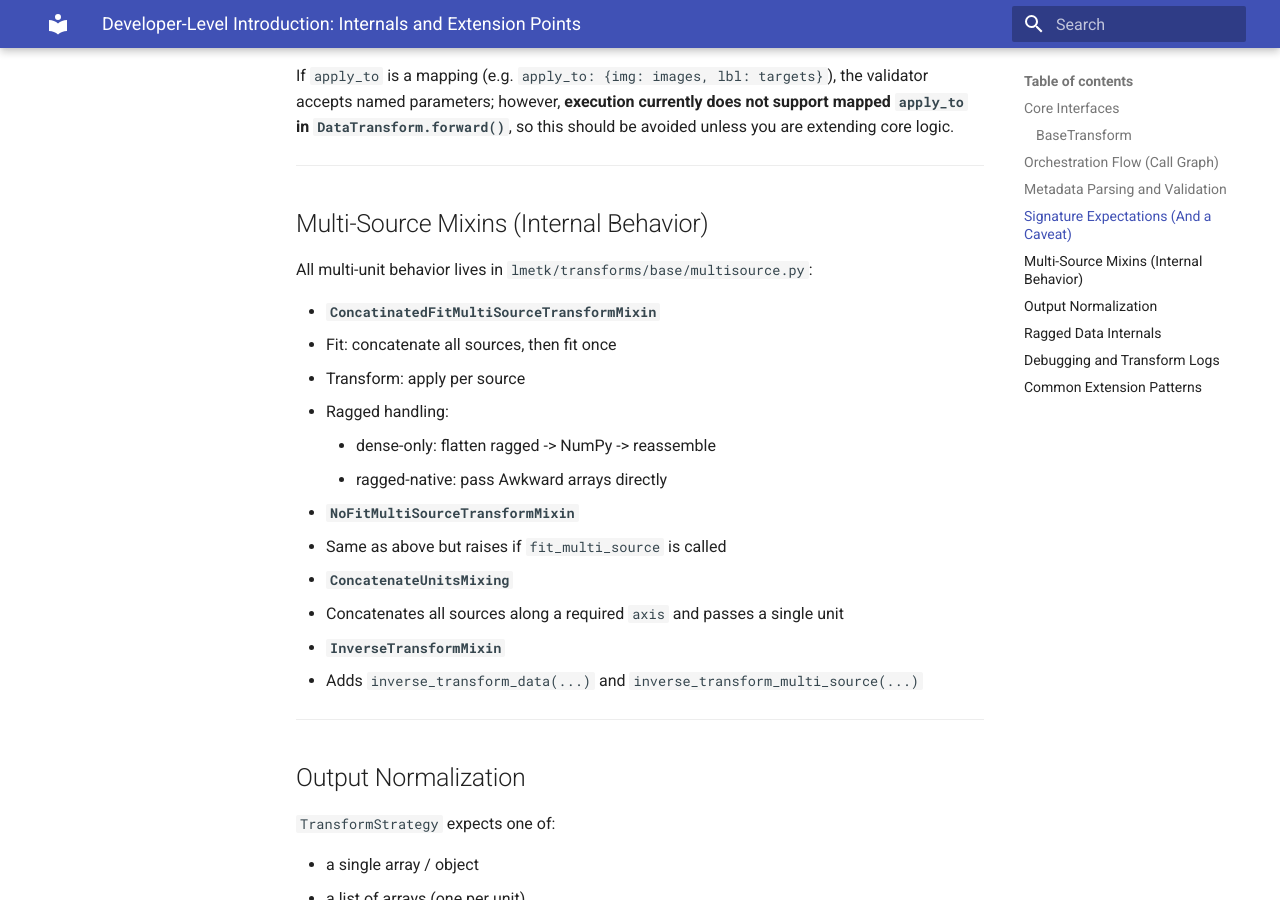
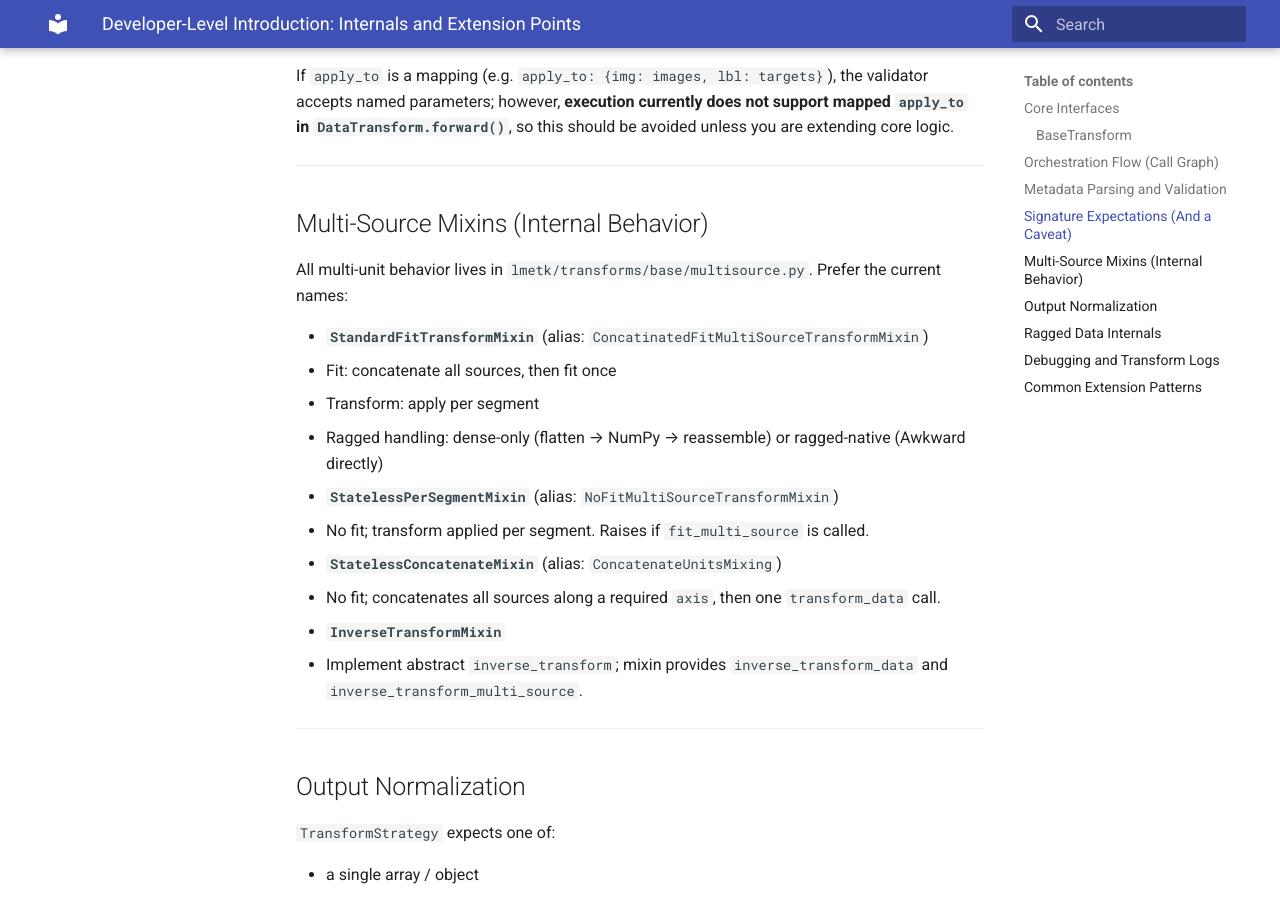
Before and after one commit to EPFL-IMOS/picid, an MkDocs documentation site: the page built from docs/transforms/intro_developer.md, in a window 1280 px wide and 900 px high, scrolled down 1761 px. Built offline with MkDocs 1.6.1 and Material for MkDocs 9.7.7, drawn with Linux system fonts in a browser that asks for light colours; some of the changed text lies outside the part shown.

Commit message:
updating transforms docs

```diff
--- a/docs/transforms/intro_developer.md
+++ b/docs/transforms/intro_developer.md
@@ -76,23 +76,21 @@ unless you are extending core logic.
 
 ## Multi-Source Mixins (Internal Behavior)
 
-All multi-unit behavior lives in `lmetk/transforms/base/multisource.py`:
+All multi-unit behavior lives in `lmetk/transforms/base/multisource.py`. Prefer the current names:
 
-- **`ConcatinatedFitMultiSourceTransformMixin`**
+- **`StandardFitTransformMixin`** (alias: `ConcatinatedFitMultiSourceTransformMixin`)
   - Fit: concatenate all sources, then fit once
-  - Transform: apply per source
-  - Ragged handling:
-    - dense-only: flatten ragged -> NumPy -> reassemble
-    - ragged-native: pass Awkward arrays directly
+  - Transform: apply per segment
+  - Ragged handling: dense-only (flatten → NumPy → reassemble) or ragged-native (Awkward directly)
 
-- **`NoFitMultiSourceTransformMixin`**
-  - Same as above but raises if `fit_multi_source` is called
+- **`StatelessPerSegmentMixin`** (alias: `NoFitMultiSourceTransformMixin`)
+  - No fit; transform applied per segment. Raises if `fit_multi_source` is called.
 
-- **`ConcatenateUnitsMixing`**
-  - Concatenates all sources along a required `axis` and passes a single unit
+- **`StatelessConcatenateMixin`** (alias: `ConcatenateUnitsMixing`)
+  - No fit; concatenates all sources along a required `axis`, then one `transform_data` call.
 
 - **`InverseTransformMixin`**
-  - Adds `inverse_transform_data(...)` and `inverse_transform_multi_source(...)`
+  - Implement abstract `inverse_transform`; mixin provides `inverse_transform_data` and `inverse_transform_multi_source`.
 
 ---
 
@@ -145,7 +143,7 @@ These are useful for understanding why a transform took a slow path.
 
 ## Common Extension Patterns
 
-- **Pure stateless transform:** `BaseTransform` + `NoFitMultiSourceTransformMixin`
-- **Global-fit scalers:** `BaseTransform` + `ConcatinatedFitMultiSourceTransformMixin`
-- **Unit-merge transforms:** `BaseTransform` + `ConcatenateUnitsMixing` (must set `axis`)
-- **Inverse projections:** `InverseTransformMixin` + `inverse_transform_data`
+- **Pure stateless transform:** `BaseTransform` + `StatelessPerSegmentMixin`
+- **Global-fit scalers:** `BaseTransform` + `StandardFitTransformMixin`
+- **Unit-merge transforms:** `BaseTransform` + `StatelessConcatenateMixin` (must set `axis` in `__init__`)
+- **Inverse projections:** `InverseTransformMixin` + implement `inverse_transform`
```
Also changed, not shown: docs/transforms.md (+1 -1 lines), docs/transforms/developer_guide.md (+36 -16 lines), docs/transforms/guide.md (+15 -0 lines), docs/transforms/quick_start.md (+2 -0 lines).
